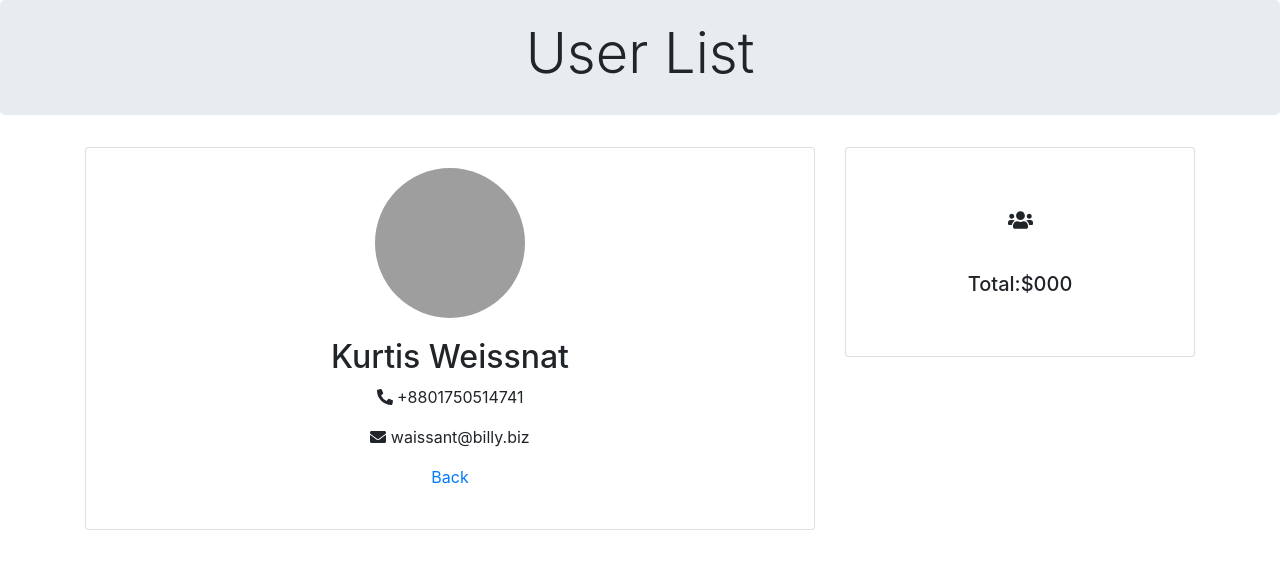
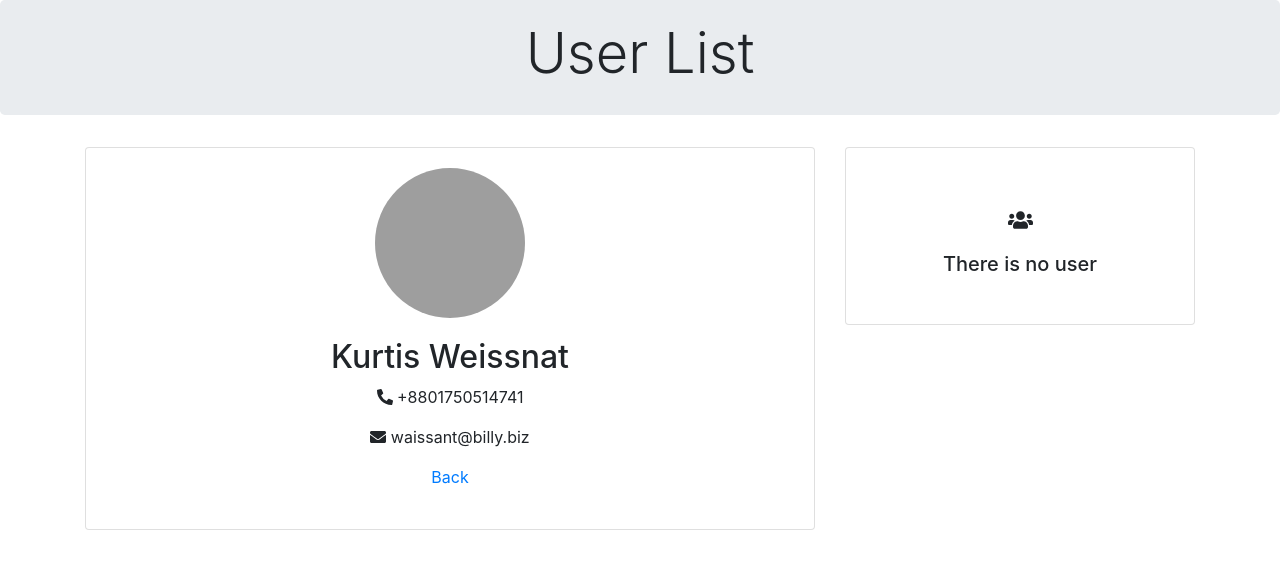
Before and after one commit to jakdev047/reactuserlist, a React (Create React App) app: page /users/1 in a window 1280 px wide. Shown: the top 568 px of the page. Built offline with nearby package versions, Linux system fonts and the light colour scheme; grey boxes are pictures that could not be loaded.

Commit message:
to add clearUser function in useUser

```diff
--- a/src/components/SalaryCard/SalaryCard.js
+++ b/src/components/SalaryCard/SalaryCard.js
@@ -5,7 +5,7 @@ import { Card, CardBody, ListGroup, ListGroupItem, Button } from 'reactstrap';
 import { useUser } from '../../customHooks/useUser';
 
 const SalaryCard = () => {
-  const {addUsers} = useUser();
+  const {addUsers,clearUser} = useUser();
   return (
     <div className="salary-card">
       <Card className="single-user">
@@ -13,6 +13,10 @@ const SalaryCard = () => {
           <h3>
             <FontAwesomeIcon icon={faUsers}/>
           </h3>
+          { addUsers.length === 0 && <h5>There is no user</h5> }
+
+          { addUsers.length !== 0 &&  (
+            <>
               <ListGroup>
                 {
                   addUsers.map(p=>{
@@ -24,6 +28,9 @@ const SalaryCard = () => {
                 }
               </ListGroup>
               <h3>Total:$000</h3>
+              <Button onClick={clearUser} color="danger">All Clear</Button>
+            </>
+          ) }
         </CardBody>
       </Card>
     </div>
--- a/src/customHooks/useUser.js
+++ b/src/customHooks/useUser.js
@@ -24,8 +24,16 @@ export const useUser = () => {
     }
   }
 
+  const clearUser = () => {
+    const res = window.confirm('All User Remove');
+    if (res === true) {
+      setAddUserItem([])
+    }
+  }
+
   return {
     addUsers,
-    addSetUserEvent
+    addSetUserEvent,
+    clearUser
   }
 }
```
Lines whose indentation alone changed are shown as unchanged.
